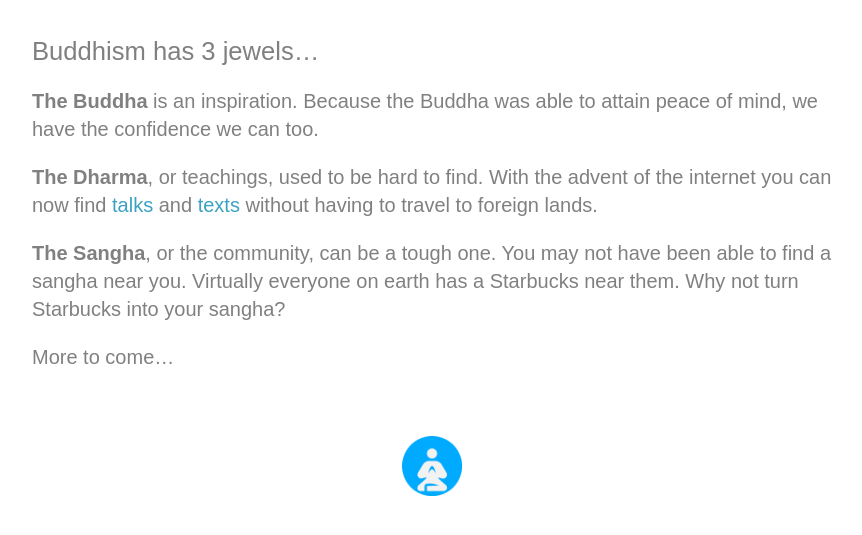
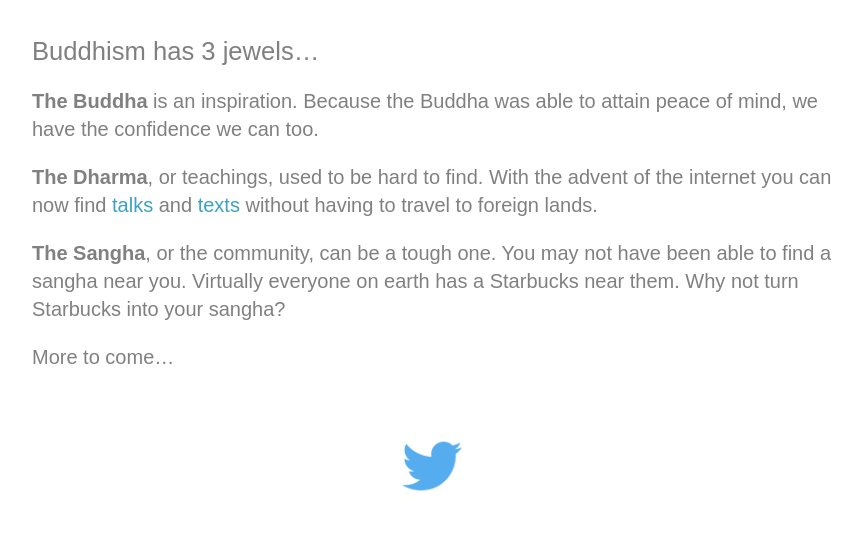
Before and after one commit to StarbucksSangha/StarbucksSangha, a Jekyll site: the page built from info.md, in a window 1280 px wide. Shown: the top 535 px of the page, without its empty margins (208-1070 px from the left). Built offline with Jekyll 4.4.1, drawn with Linux system fonts in a browser that asks for light colours.

Commit message:
Update default.html

```diff
--- a/_layouts/default.html
+++ b/_layouts/default.html
@@ -20,6 +20,10 @@
 
 <div style="float; margin-bottom:25px;"></div>
 <center>
+{% if page.url == "/info/" %}
+<a href="/" target="_self"><img src="/img/twitter.png" width="60"></a>
+{% else %}
 <a href="/" target="_self"><img src="/img/guru-round.gif" width="60"></a>
+{% endif %}
 </center>
 <div style="float; margin-bottom:25px;"></div>
```
